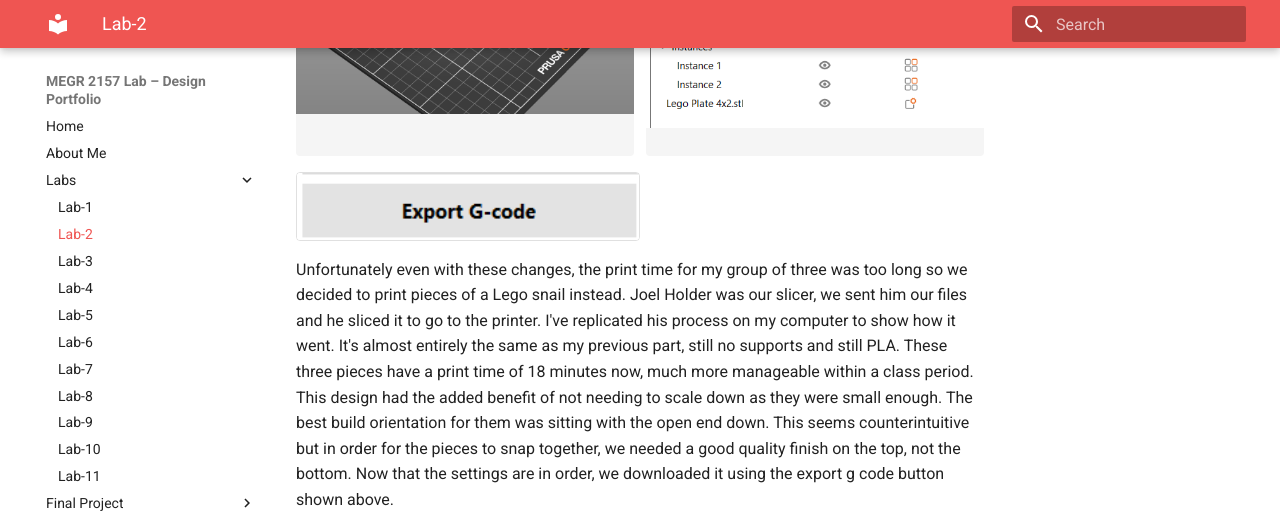
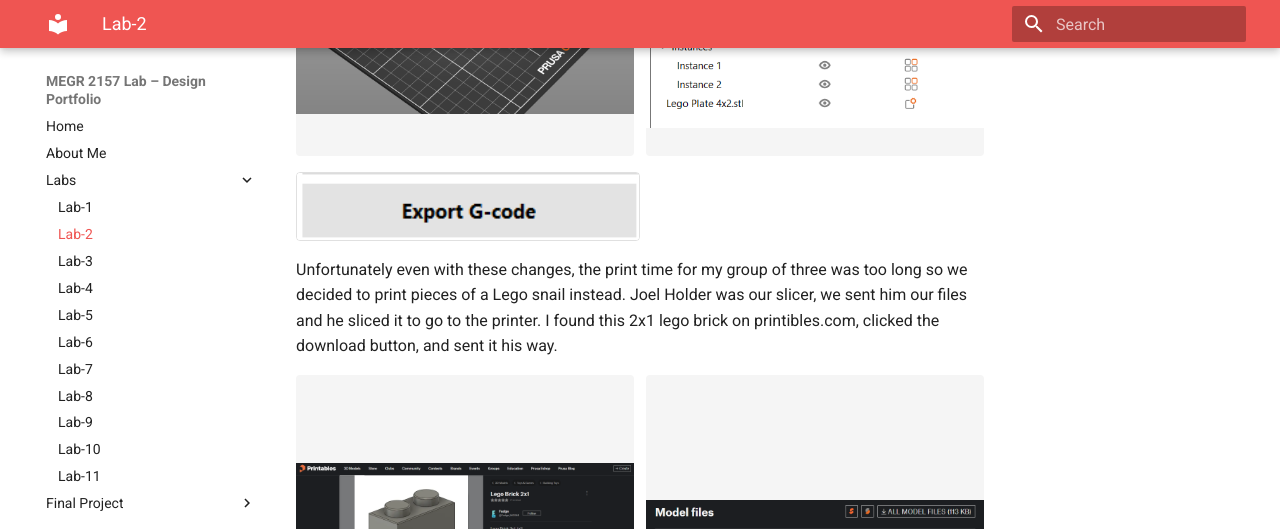
Before and after one commit to jmcadam4/James-McAdam-MEGR-2156-lab, an MkDocs documentation site: the page built from docs/Labs/L02/index.md, in a window 1280 px wide and 1400 px high, scrolled down 1587 px. Shown: the top 529 px of the window. Built offline with MkDocs 1.6.1 and Material for MkDocs 9.7.7, drawn with Linux system fonts in a browser that asks for light colours; some of the changed text lies outside the part shown; grey boxes are pictures that could not be loaded.

Commit message:
Update index.md

```diff
--- a/docs/Labs/L02/index.md
+++ b/docs/Labs/L02/index.md
@@ -34,7 +34,15 @@ When I went on printables.com, a little grumpy cat popped out at me. You can fin
 
 <img src="export button.png" alt="export" style="width:50%; height:auto; display:block; margin:1em 0; border:1px solid rgba(0,0,0,.12); border-radius:4px;">
 
-Unfortunately even with these changes, the print time for my group of three was too long so we decided to print pieces of a Lego snail instead. Joel Holder was our slicer, we sent him our files and he sliced it to go to the printer. I've replicated his process on my computer to show how it went. It's almost entirely the same as my previous part, still no supports and still PLA. These three pieces have a print time of 18 minutes now, much more manageable within a class period. This design had the added benefit of not needing to scale down as they were small enough. The best build orientation for them was sitting with the open end down. This seems counterintuitive but in order for the pieces to snap together, we needed a good quality finish on the top, not the bottom. Now that the settings are in order, we downloaded it using the export g code button shown above.
+Unfortunately even with these changes, the print time for my group of three was too long so we decided to print pieces of a Lego snail instead. Joel Holder was our slicer, we sent him our files and he sliced it to go to the printer. I found this 2x1 lego brick on printibles.com, clicked the download button, and sent it his way.
+
+<div style="display:flex; gap:12px; align-items:stretch; margin:1em 0;">
+  <img src="lego listing.png" alt="lego listing" style="flex:1 1 0; min-width:0; height:340px; object-fit:contain; background:#f5f5f5; border-radius:4px;">
+  <img src="download lego.png" alt="download lego" style="flex:1 1 0; min-width:0; height:340px; object-fit:contain; background:#f5f5f5; border-radius:4px;">
+</div>
+
+
+I've replicated his process on my computer to show how it went. It's almost entirely the same as my previous part, still no supports and still PLA. These three pieces have a print time of 18 minutes now, much more manageable within a class period. This design had the added benefit of not needing to scale down as they were small enough. The best build orientation for them was sitting with the open end down. This seems counterintuitive but in order for the pieces to snap together, we needed a good quality finish on the top, not the bottom. Now that the settings are in order, we downloaded it using the export g code button shown above.
 
 <div style="display:flex; gap:12px; align-items:stretch; margin:1em 0;">
   <img src="Print temp.jpg" alt="print temp" style="flex:1 1 0; min-width:0; height:340px; object-fit:contain; background:#f5f5f5; border-radius:4px;">
```
